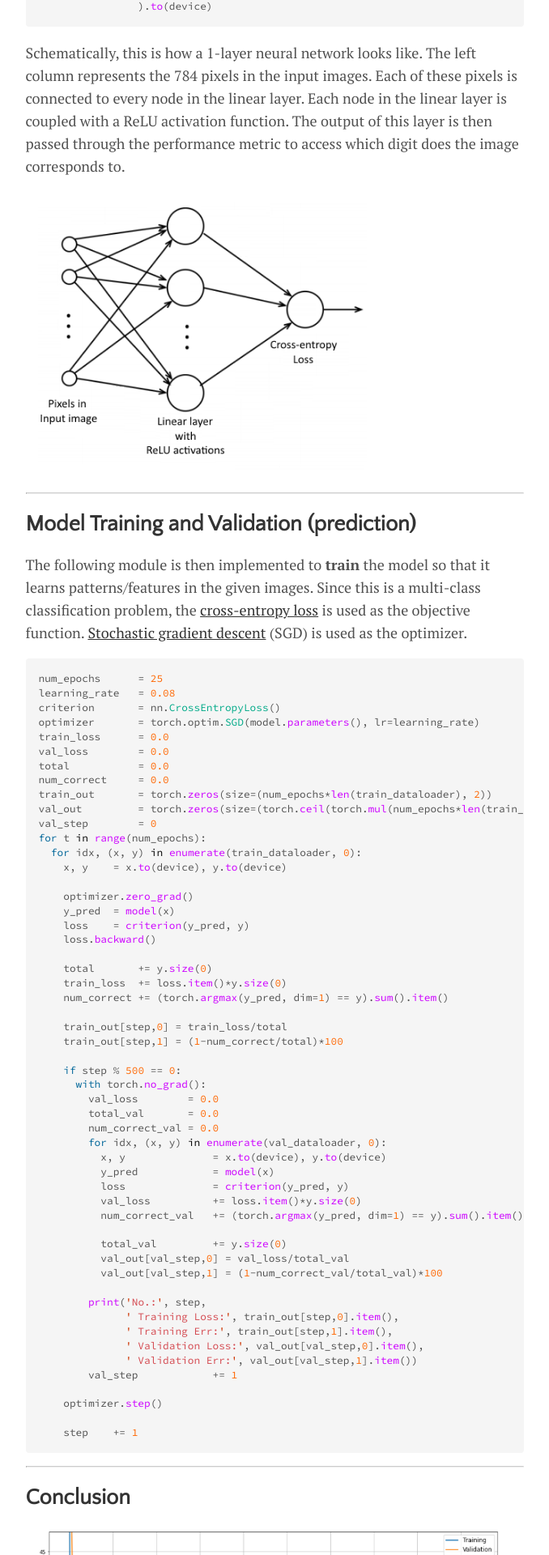
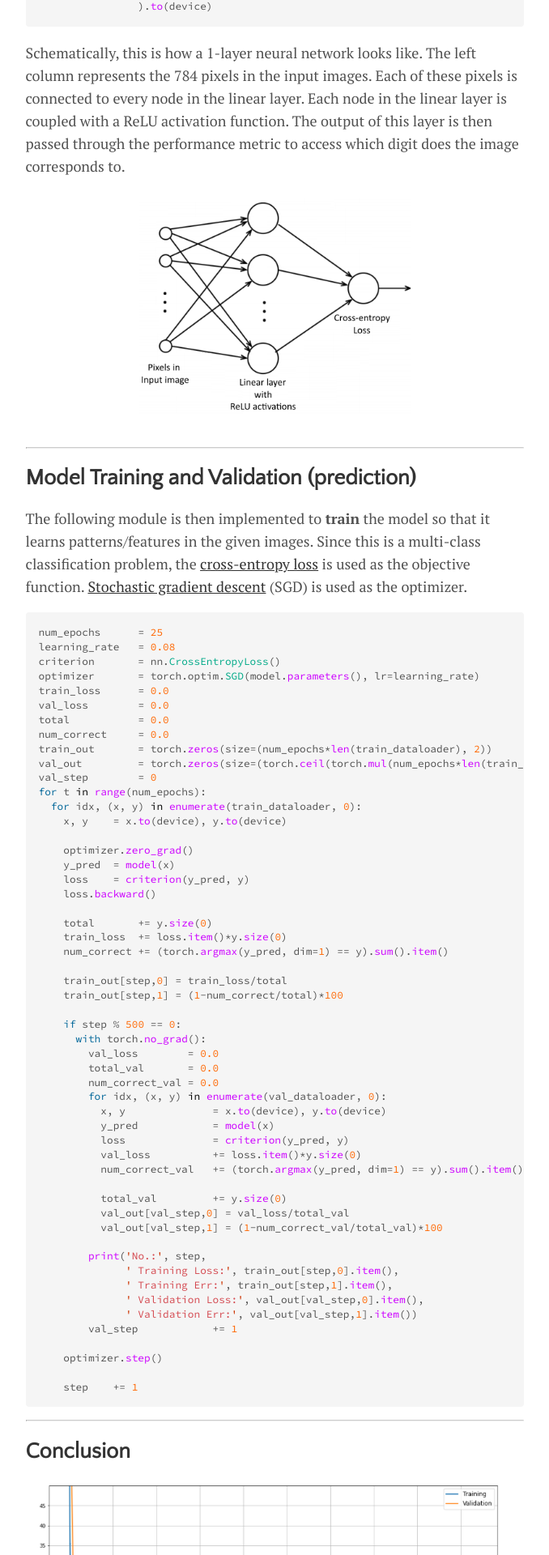
Before and after one commit to CheeGY/cheegy.github.io, a Jekyll site: the page built from _posts/2020-12-31-PyTorchColab.md, in a window 1280 px wide. Shown: the part 4372-6292 px from the top of the page at 81% size, without its empty margins (301-979 px from the left). Built offline with Jekyll 4.4.1, drawn with Linux system fonts in a browser that asks for light colours.

Commit message:
Updated image

```diff
--- a/_posts/2020-12-31-PyTorchColab.md
+++ b/_posts/2020-12-31-PyTorchColab.md
@@ -99,7 +99,7 @@ model       = torch.nn.Sequential(
 
 Schematically, this is how a 1-layer neural network looks like. The left column represents the 784 pixels in the input images. Each of these pixels is connected to every node in the linear layer. Each node in the linear layer is coupled with a ReLU activation function. The output of this layer is then passed through the performance metric to access which digit does the image corresponds to.
 
-![alt text](/assets/img/post4/1layer_nn.PNG "1-layer NN 2")
+![alt text](/assets/img/post4/1layer_nn.PNG "1-layer NN")
 
 ---
 
```
Also changed, not shown: assets/img/post4/1layer_nn.PNG, 1 other file.
